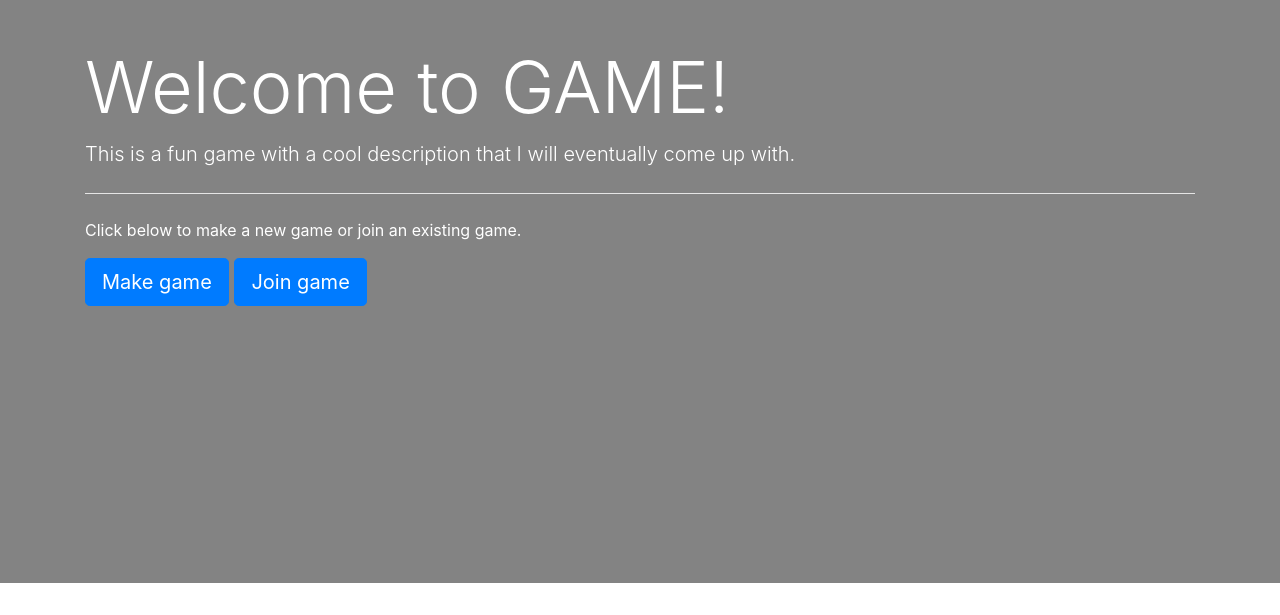
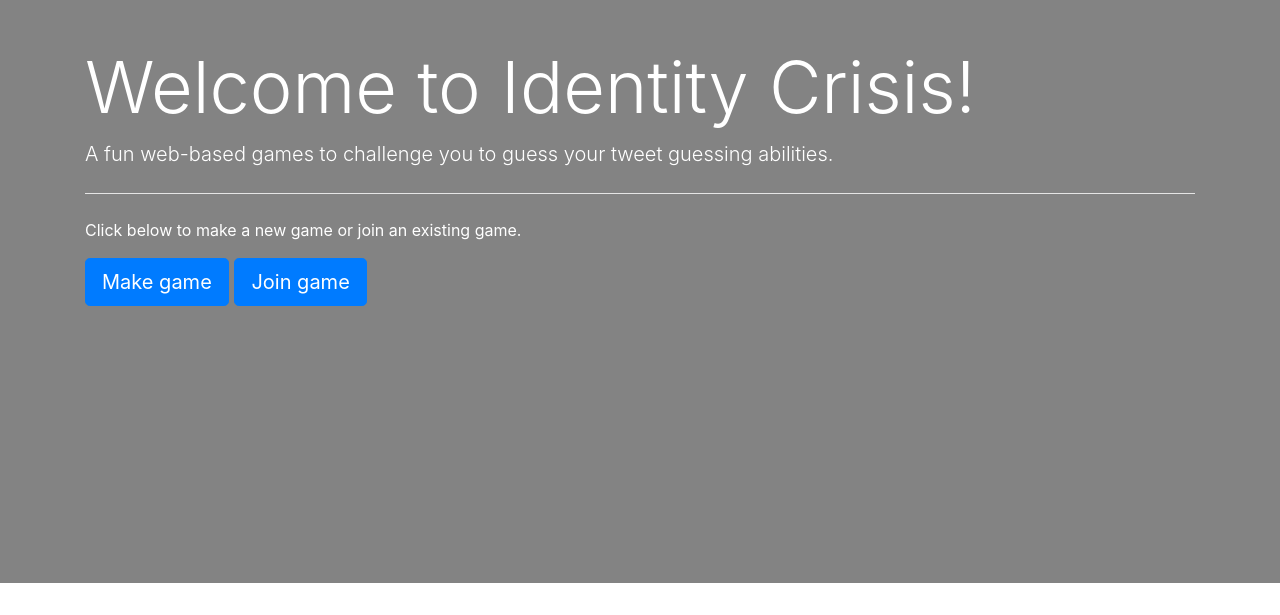
Before and after one commit to dajinchu/who-said-it-gcp, a website: page index.html in a window 1280 px wide. Shown: the part 217-832 px from the top of the page. Drawn offline with nearby package versions, Linux system fonts and the light colour scheme.

Commit message:
Updated Description

```diff
--- a/index.html
+++ b/index.html
@@ -17,8 +17,8 @@
 <body>
   <div class="jumbotron jumbotron-fluid vertical-center dark-back light-text">
     <div class="container container-fluid">
-      <h1 class="display-3">Welcome to GAME!</h1>
-      <p class="lead">This is a fun game with a cool description that I will eventually come up with.</p>
+      <h1 class="display-3">Welcome to Identity Crisis!</h1>
+      <p class="lead">A fun web-based games to challenge you to guess your tweet guessing abilities.</p>
       <hr class="my-4 welcomehr">
       <p>Click below to make a new game or join an existing game.</p>
       <p class="lead">
```
